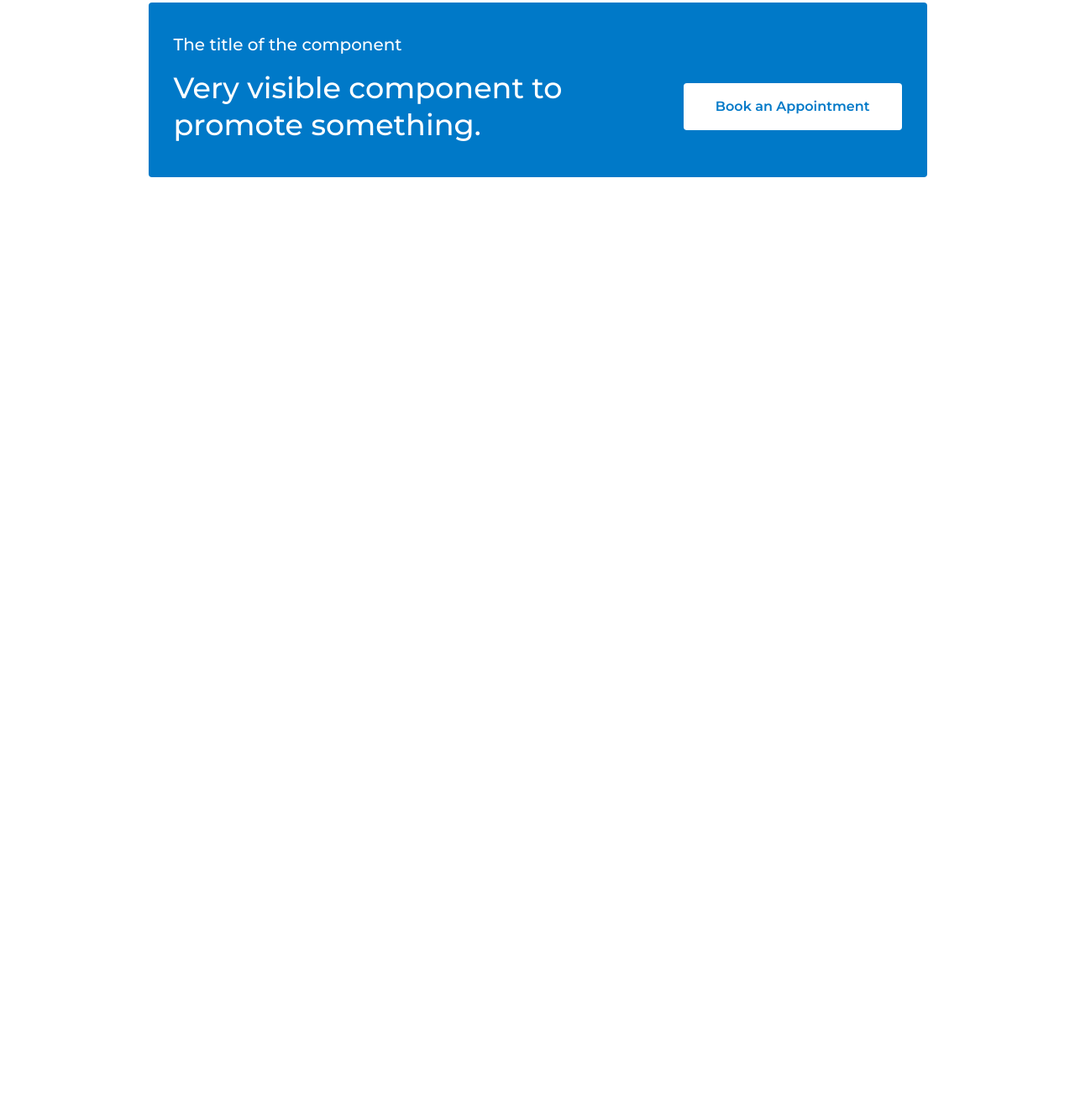
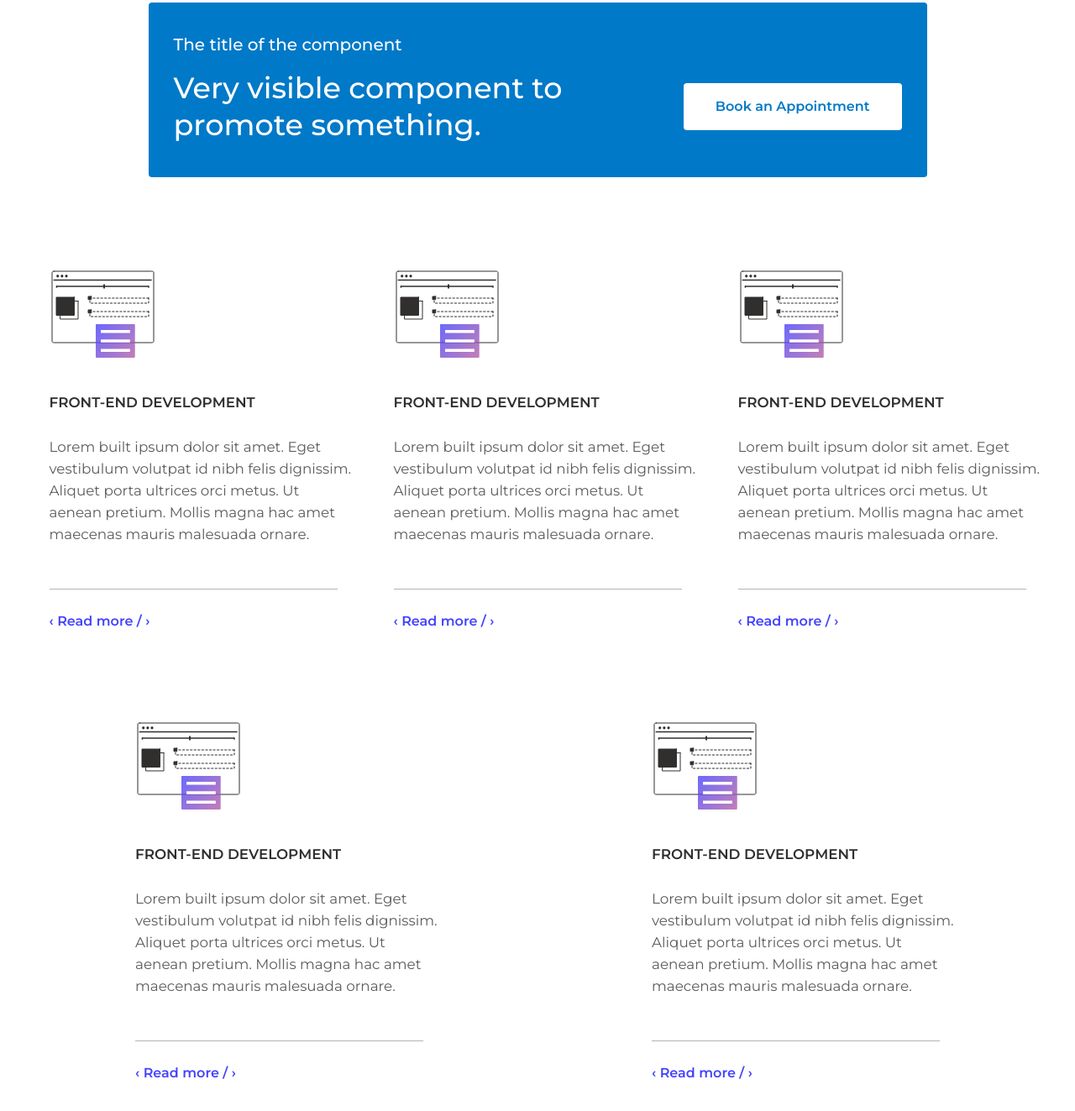
Before and after one commit to dmitrykorochkin/pr_Stdt, a plain HTML site: page index.html in a window 1280 px wide. Shown: the part 1182-2505 px from the top of the page at 84% size. Before the commit the page ends 1393 px from the top, so only its background shows below. Drawn offline with Linux system fonts and the light colour scheme.

Commit message:
add card block

```diff
--- a/index.html
+++ b/index.html
@@ -7,7 +7,7 @@
     <link rel="preconnect" href="https://fonts.googleapis.com" />
     <link rel="preconnect" href="https://fonts.gstatic.com" crossorigin />
     <link
-      href="https://fonts.googleapis.com/css2?family=Montserrat:wght@400;500;600&family=Open+Sans:wght@400;700&display=swap"
+      href="https://fonts.googleapis.com/css2?family=Montserrat:wght@400;500;600&family=Open+Sans:wght@400;700;900&display=swap"
       rel="stylesheet"
     />
     <link rel="stylesheet" href="main.css" />
@@ -54,11 +54,80 @@
       </p>
     </section>
     <section class="component">
-        <h3 class="component_title">The title of the component</h3>
-        <div class="component_content">
-            <p class="component-text">Very visible component to promote something.</p>
-            <button class="component-btn">Book an Appointment</button>
+      <h3 class="component_title">The title of the component</h3>
+      <div class="component_content">
+        <p class="component-text">
+          Very visible component to promote something.
+        </p>
+        <button class="component-btn">Book an Appointment</button>
+      </div>
+    </section>
+    <section class="card">
+      <div class="card-item">
+        <div class="card_img">
+          <img src="img/1.svg" alt="icon" />
         </div>
+        <h4 class="card_title">Front-end development</h4>
+        <p class="card_text">
+          Lorem built ipsum dolor sit amet. Eget vestibulum volutpat id nibh
+          felis dignissim. Aliquet porta ultrices orci metus. Ut aenean pretium.
+          Mollis magna hac amet maecenas mauris malesuada ornare.
+        </p>
+        <span></span>
+        <a href="#" class="card_link">&lsaquo; Read more / &rsaquo;</a>
+      </div>
+      <div class="card-item">
+        <div class="card_img">
+          <img src="img/1.svg" alt="icon" />
+        </div>
+        <h4 class="card_title">Front-end development</h4>
+        <p class="card_text">
+          Lorem built ipsum dolor sit amet. Eget vestibulum volutpat id nibh
+          felis dignissim. Aliquet porta ultrices orci metus. Ut aenean pretium.
+          Mollis magna hac amet maecenas mauris malesuada ornare.
+        </p>
+        <span></span>
+        <a href="#" class="card_link">&lsaquo; Read more / &rsaquo;</a>
+      </div>
+      <div class="card-item">
+        <div class="card_img">
+          <img src="img/1.svg" alt="icon" />
+        </div>
+        <h4 class="card_title">Front-end development</h4>
+        <p class="card_text">
+          Lorem built ipsum dolor sit amet. Eget vestibulum volutpat id nibh
+          felis dignissim. Aliquet porta ultrices orci metus. Ut aenean pretium.
+          Mollis magna hac amet maecenas mauris malesuada ornare.
+        </p>
+        <span></span>
+        <a href="#" class="card_link">&lsaquo; Read more / &rsaquo;</a>
+      </div>
+      <div class="card-item">
+        <div class="card_img">
+          <img src="img/1.svg" alt="icon" />
+        </div>
+        <h4 class="card_title">Front-end development</h4>
+        <p class="card_text">
+          Lorem built ipsum dolor sit amet. Eget vestibulum volutpat id nibh
+          felis dignissim. Aliquet porta ultrices orci metus. Ut aenean pretium.
+          Mollis magna hac amet maecenas mauris malesuada ornare.
+        </p>
+        <span></span>
+        <a href="#" class="card_link">&lsaquo; Read more / &rsaquo;</a>
+      </div>
+      <div class="card-item">
+        <div class="card_img">
+          <img src="img/1.svg" alt="icon" />
+        </div>
+        <h4 class="card_title">Front-end development</h4>
+        <p class="card_text">
+          Lorem built ipsum dolor sit amet. Eget vestibulum volutpat id nibh
+          felis dignissim. Aliquet porta ultrices orci metus. Ut aenean pretium.
+          Mollis magna hac amet maecenas mauris malesuada ornare.
+        </p>
+        <span></span>
+        <a href="#" class="card_link">&lsaquo; Read more / &rsaquo;</a>
+      </div>
     </section>
   </body>
 </html>
--- a/main.css
+++ b/main.css
@@ -76,8 +76,8 @@ a {
   margin-bottom: 80px;
 }
 .copy_img img {
-    width: 233px;
-    height: 300px;
+  width: 233px;
+  height: 300px;
 }
 
 .component {
@@ -86,6 +86,7 @@ a {
   background: #0079c8;
   border-radius: 4px;
   padding: 40px 30px;
+  margin-bottom: 100px;
 }
 .component_title {
   font-weight: 500;
@@ -117,6 +118,51 @@ a {
   line-height: 44px;
   color: #ffffff;
   max-width: 483px;
+}
+/* ************************************************************ */
+.card {
+  display: flex;
+  flex-wrap: wrap;
+  justify-content: space-around;
+  max-width: 1230px;
+  margin: 0 auto;
+}
+.card-item {
+  display: flex;
+  width: 343px;
+  flex-direction: column;
+  margin-bottom: 100px;
+}
+.card_img {
+  margin-bottom: 32px;
+}
+.card_title {
+  font-weight: 700;
+  font-size: 1.05rem;
+  line-height: 23px;
+  text-transform: uppercase;
+  color: #312e2e;
+  margin-bottom: 28px;
+}
+.card_text {
+  font-weight: 400;
+  font-size: 1.05rem;
+  line-height: 26px;
+  color: #5c5c5c;
+  margin-bottom: 52px;
+  width: 360px;
+}
+span {
+  width: 343px;
+  height: 1px;
+  background-color: #b3b3b3;
+  margin-bottom: 28px;
+}
+.card_link {
+  color: #4343ff;
+  font-size: 1rem;
+  line-height: 19px;
+  font-weight: 900;
 }
 
 @media (max-width: 1000px) {
```
Also changed, not shown: img/1.png (added), img/1.svg (added), img/2.svg (added), img/3.svg (added).
